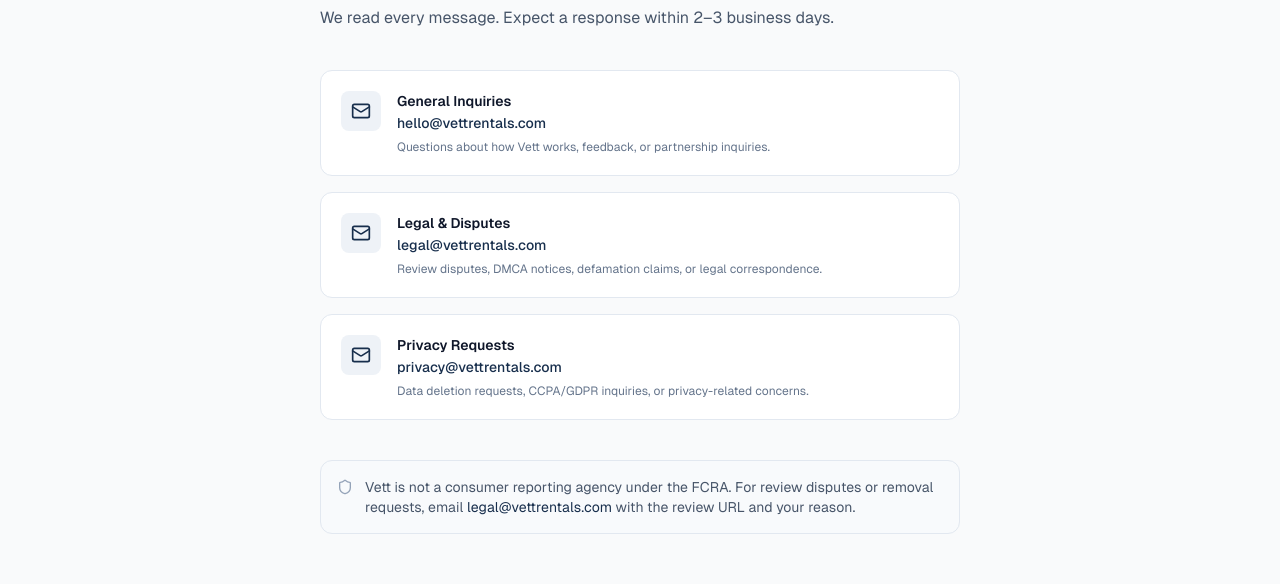
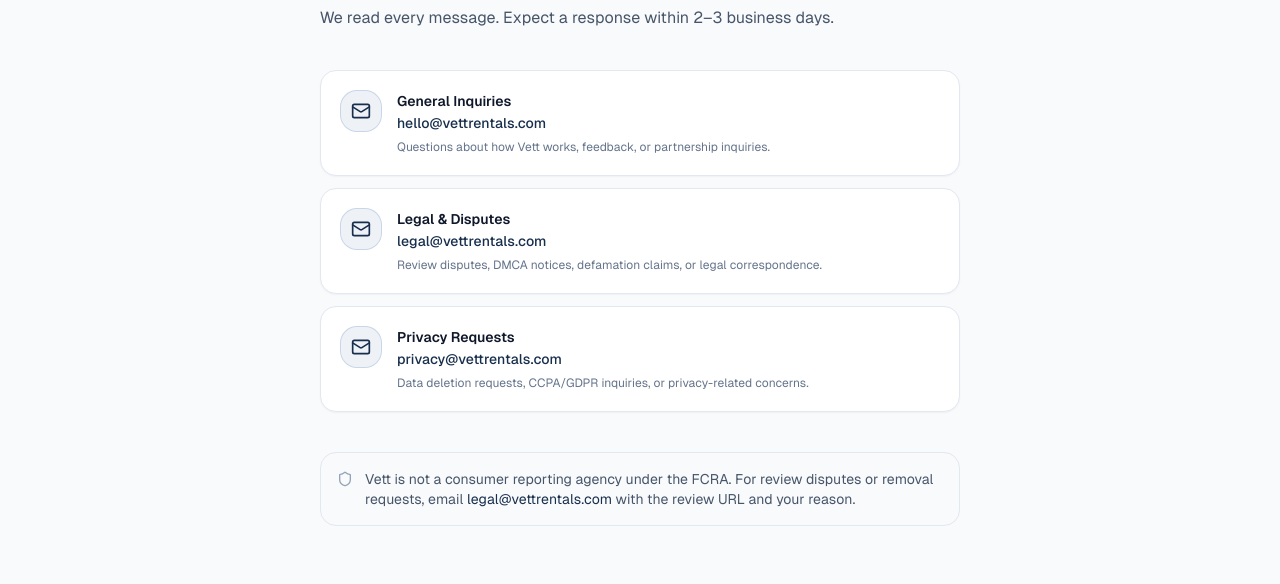
Before and after one commit to eberagy/RentCheck, a Next.js app: page /contact in a window 1280 px wide. Shown: the part 194-778 px from the top of the page. Built offline with nearby package versions, Linux system fonts and the light colour scheme; no server answers.

Commit message:
Contact page: rounded-2xl + design-system shadow + ring icon container

```diff
--- a/app/(main)/contact/page.tsx
+++ b/app/(main)/contact/page.tsx
@@ -33,11 +33,11 @@
         We read every message. Expect a response within 2–3 business days.
       </p>
 
-      <div className="space-y-4">
+      <div className="space-y-3">
         {CONTACTS.map(({ label, email, description }) => (
-          <div key={email} className="flex items-start gap-4 p-5 rounded-xl border border-slate-200 bg-white hover:border-navy-300 transition-colors">
-            <div className="h-10 w-10 rounded-lg bg-navy-50 flex items-center justify-center flex-shrink-0">
-              <Mail className="h-5 w-5 text-navy-600" />
+          <div key={email} className="flex items-start gap-4 rounded-2xl border border-slate-200 bg-white p-5 shadow-[0_1px_2px_rgba(15,23,42,0.04)] transition-colors hover:border-navy-300">
+            <div className="h-10 w-10 rounded-2xl bg-navy-50 ring-1 ring-navy-100 flex items-center justify-center flex-shrink-0 text-navy-600">
+              <Mail className="h-5 w-5" />
             </div>
             <div>
               <p className="font-semibold text-slate-900 text-sm">{label}</p>
@@ -50,7 +50,7 @@
         ))}
       </div>
 
-      <div className="mt-10 flex items-start gap-3 p-4 bg-slate-50 rounded-xl border border-slate-200 text-sm text-slate-600">
+      <div className="mt-10 flex items-start gap-3 p-4 bg-slate-50 rounded-2xl border border-slate-200 text-sm text-slate-600">
         <Shield className="h-4 w-4 text-slate-400 flex-shrink-0 mt-0.5" />
         <p>
           Vett is not a consumer reporting agency under the FCRA. For review disputes or removal requests,
```
